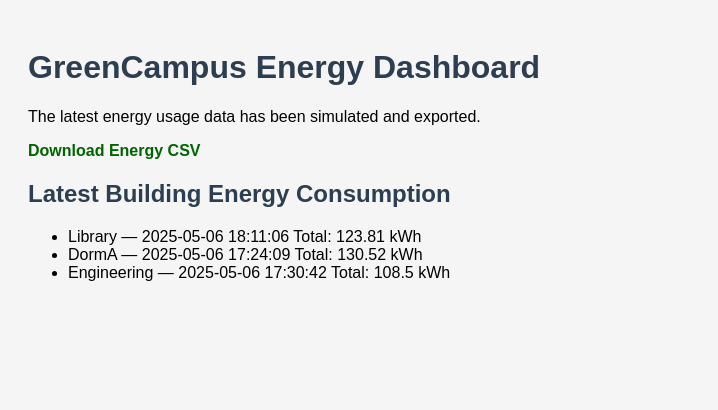
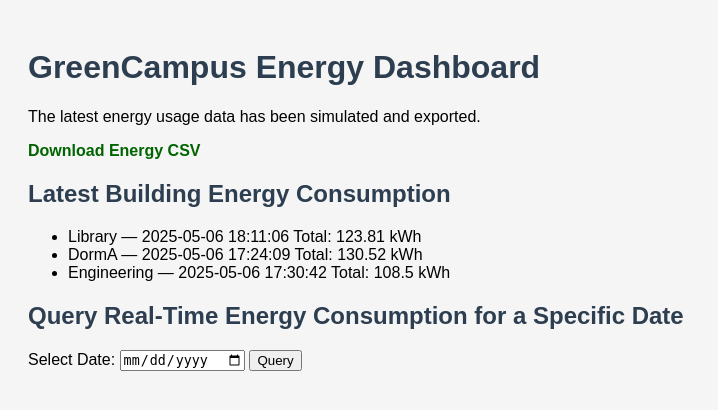
Before and after one commit to Mingqii234/BUS-Group11-Assignment2, a Flask app: page / in a window 1280 px wide. Shown: the top 410 px of the page, without its empty margins (0-718 px from the left). Run offline with Flask 3, Linux system fonts and the light colour scheme.

Commit message:
feat: Add datetime to energy system feat: add real-time energy consumption query

```diff
--- a/fr01b_energy/app.py
+++ b/fr01b_energy/app.py
@@ -1,10 +1,11 @@
-from flask import Flask, render_template
+from flask import Flask, render_template, request
 from energy_system import EnergySystem
 import os
+from datetime import datetime
 
 app = Flask(__name__)
 
-@app.route('/')
+@app.route('/', methods=['GET', 'POST'])
 def index():
     system = EnergySystem(
         building_ids=["Library", "DormA", "Engineering"],
@@ -16,7 +17,6 @@ def index():
         os.makedirs("static")
     system.export_to_csv("static/energy_report.csv")
 
-    # 准备模板数据（将datetime对象格式化为字符串方便显示）
     buildings_data = []
     for building in system.buildings:
         latest_timestamp = None
@@ -31,7 +31,26 @@ def index():
             "total_energy": building.get_total_energy()
         })
 
-    return render_template("dashboard.html", buildings=buildings_data)
+    selected_date = None
+    energy_on_date = None
+
+    if request.method == 'POST':
+        selected_date_str = request.form.get('selected_date')
+        if selected_date_str:
+            selected_date = datetime.strptime(selected_date_str, "%Y-%m-%d").date()
+            energy_on_date = []
+            for building in system.buildings:
+                building_data = {
+                    "id": building.id,
+                    "energy": 0
+                }
+                for device in building.devices:
+                    for timestamp, energy in device.get_usage_by_day():
+                        if timestamp.date() == selected_date:
+                            building_data["energy"] += energy
+                energy_on_date.append(building_data)
+
+    return render_template("dashboard.html", buildings=buildings_data, selected_date=selected_date, energy_on_date=energy_on_date)
 
 
 if __name__ == '__main__':
--- a/fr01b_energy/energy_system.py
+++ b/fr01b_energy/energy_system.py
@@ -65,7 +65,6 @@ class EnergySystem:
                     random_second = random.randint(0, 59)
                     current_datetime = datetime.combine(current_date, datetime.min.time()).replace(hour=random_hour, minute=random_minute, second=random_second)
 
-                    #date = datetime.now().date() - timedelta(days=i)
                     energy = round(random.uniform(0.5, 5.5), 2)
                     dev.add_usage(current_datetime, energy)
                 building.add_device(dev)
--- a/fr01b_energy/templates/dashboard.html
+++ b/fr01b_energy/templates/dashboard.html
@@ -17,5 +17,24 @@
         </li>
         {% endfor %}
     </ul>
+
+    <h2>Query Real-Time Energy Consumption for a Specific Date</h2>
+    <form method="POST">
+        <label for="selected_date">Select Date:</label>
+        <input type="date" id="selected_date" name="selected_date" required placeholder="yyyy-mm-dd">
+        <button type="submit">Query</button>
+    </form>
+
+    {% if selected_date %}
+    <h3>Selected Date: {{ selected_date }}</h3>
+    <h4>Energy Consumption on {{ selected_date }}:</h4>
+    <ul>
+        {% for b in energy_on_date %}
+        <li>{{ b.id }}: {{ b.energy|round(2) }} kWh</li>
+        {% endfor %}
+    </ul>
+    {% elif selected_date is not none %}
+    <p style="color: red;">Please select a valid date.</p>
+    {% endif %}
 </body>
 </html>
```
